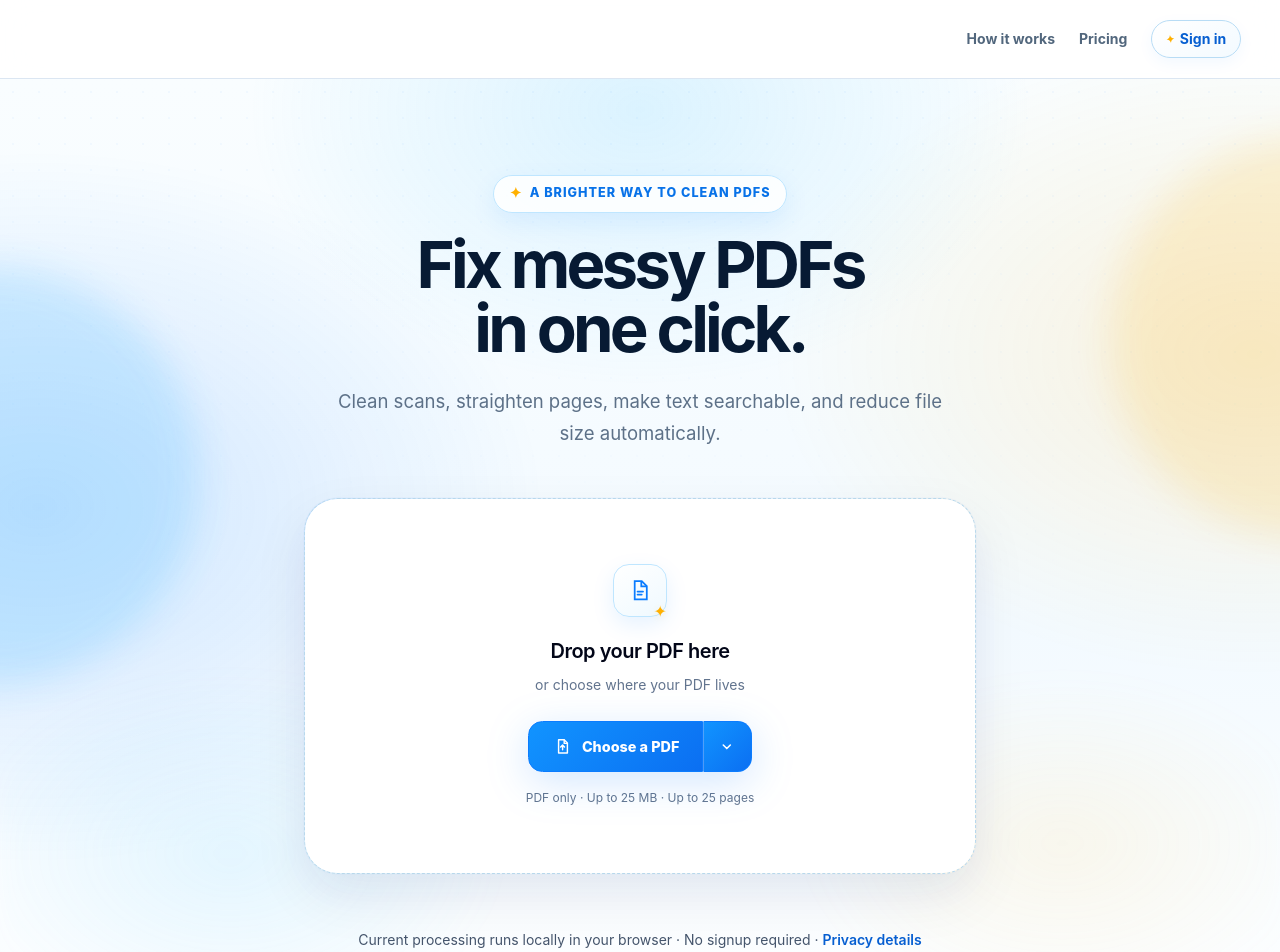
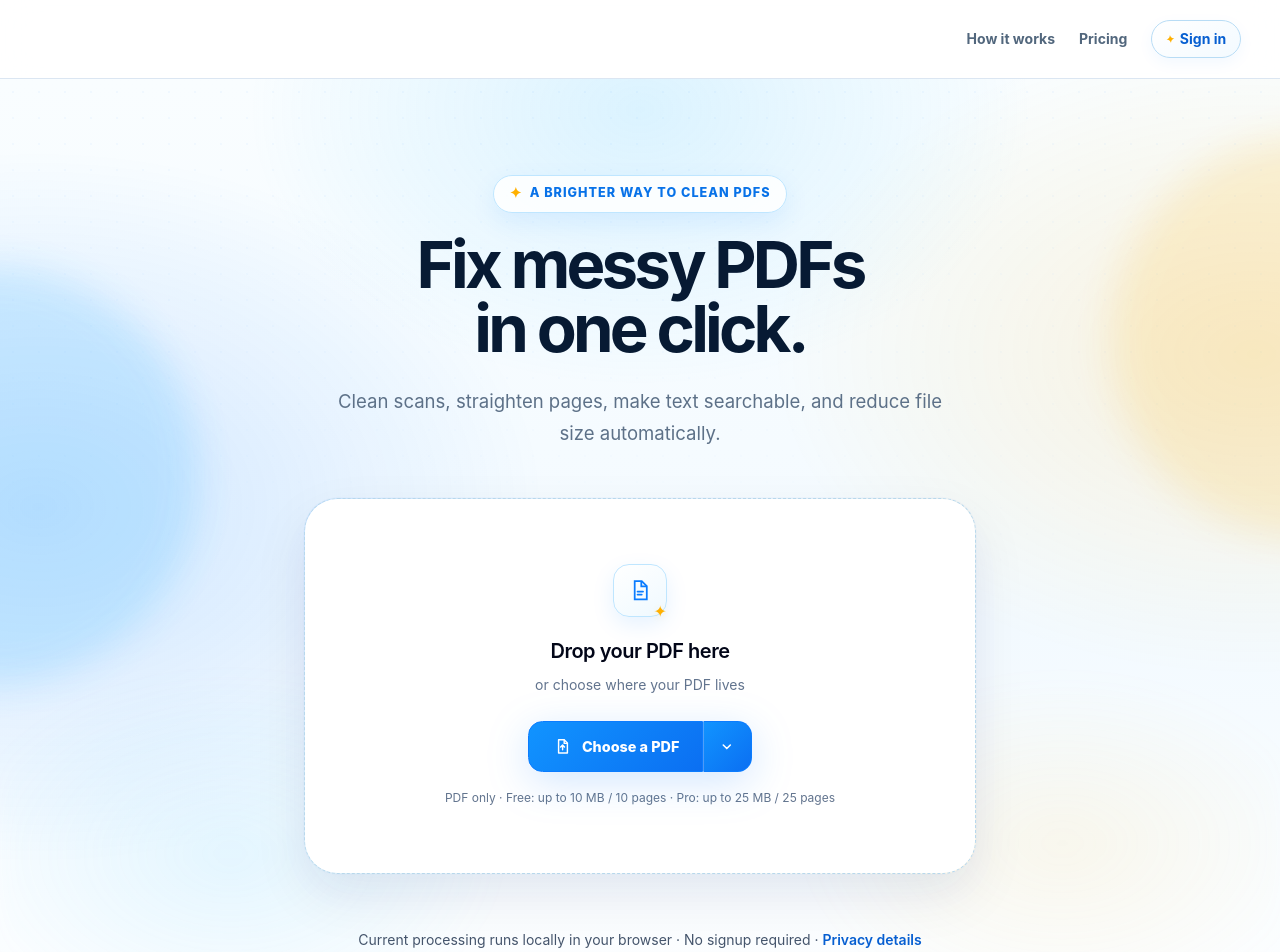
Before and after one commit to Rouane12/pdfbright, a Next.js app: page / in a window 1280 px wide. Shown: the top 952 px of the page. Built offline with nearby package versions, Linux system fonts and the light colour scheme; no server answers.

Commit message:
billing: align upload limit copy with Free and Pro

```diff
--- a/src/components/upload-dropzone.tsx
+++ b/src/components/upload-dropzone.tsx
@@ -10,10 +10,6 @@ import {
   type PdfAnalysisResult,
 } from "@/lib/pdf-analysis/types";
 import { PdfPreflightError, preflightPdfFile } from "@/lib/security/pdf-preflight";
-import {
-  MAX_FILE_SIZE_MB,
-  MAX_PAGE_COUNT,
-} from "@/lib/security/processing-policy";
 
 function formatFileSize(bytes: number) {
   if (bytes < 1024 * 1024) {
@@ -342,7 +338,7 @@ export function UploadDropzone() {
                 </div>
 
                 <p className="mt-4 text-xs leading-5 text-slate-500">
-                  PDF only · Up to {MAX_FILE_SIZE_MB} MB · Up to {MAX_PAGE_COUNT} pages
+                  PDF only · Free: up to 10 MB / 10 pages · Pro: up to 25 MB / 25 pages
                 </p>
               </div>
             )}
```
